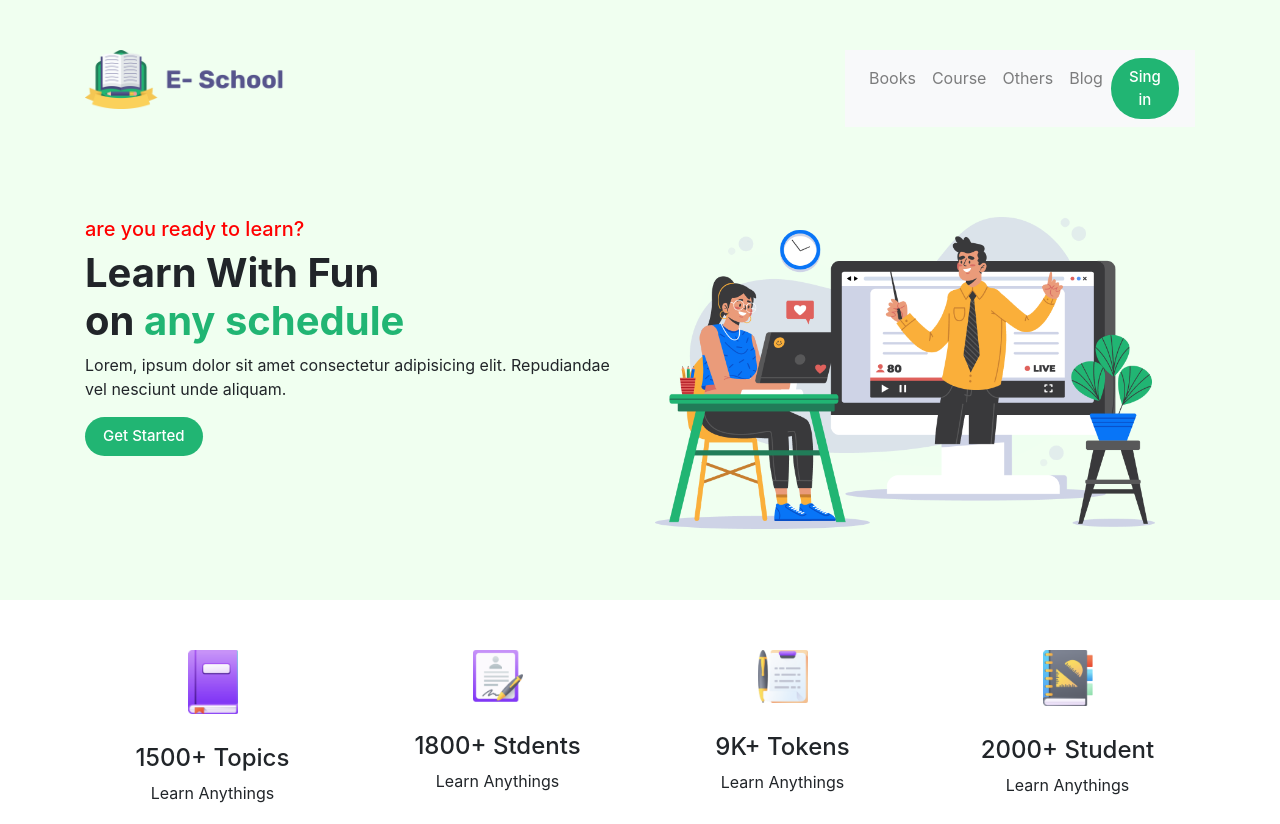
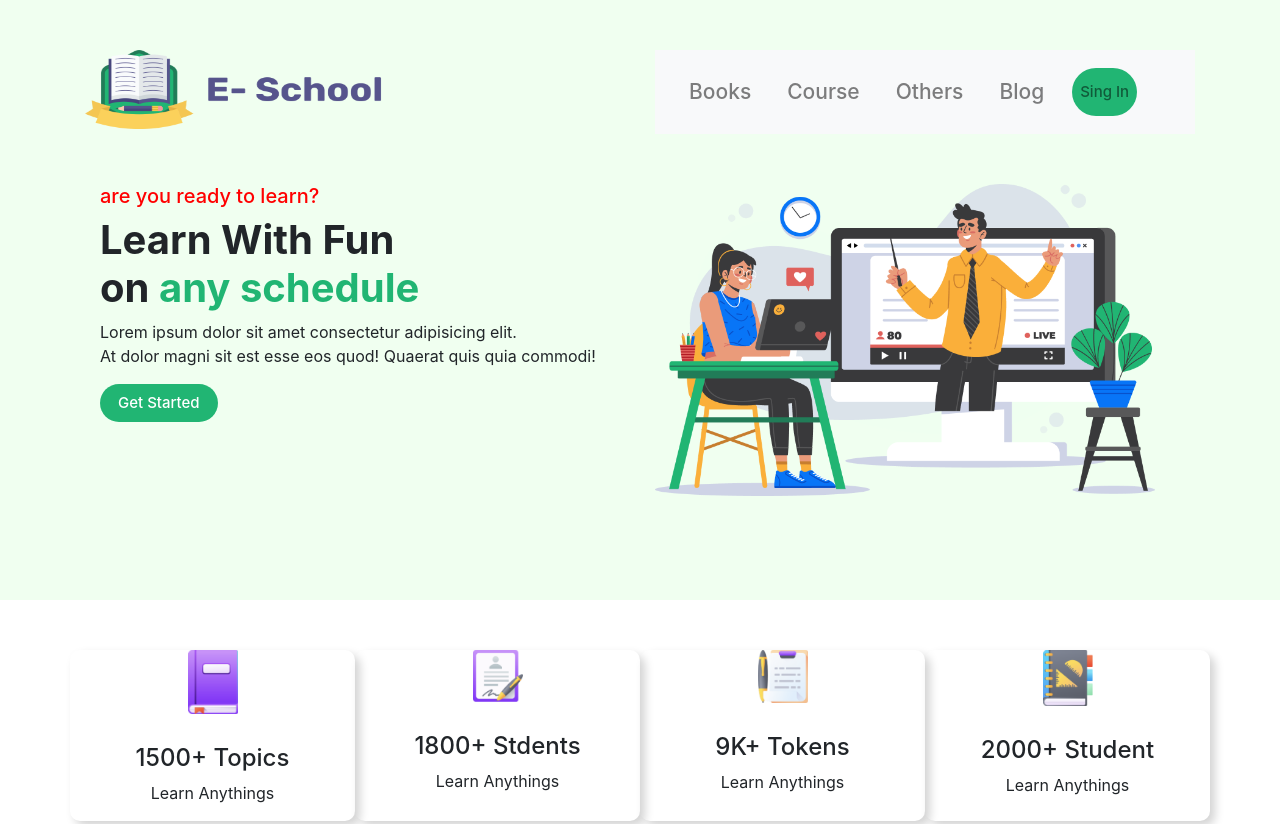
Before and after one commit to morshedulmunna/E-School-Online, a plain HTML site: page index.html in a window 1280 px wide. Shown: the top 824 px of the page. Drawn offline with nearby package versions, Linux system fonts and the light colour scheme.

Commit message:
card System Updated catagory Update

```diff
--- a/index.html
+++ b/index.html
@@ -13,10 +13,10 @@
     <!--THis is Logo And NavBar Part-->
 <div class="container nav-con">
     <div class="row">
-        <div class="col-md-8 Logo-image">
+        <div class="col-md-6 Logo-image">
             <img src="asset/Logo.png" alt="E school Logo">
         </div>
-    <div class="col-md-4">
+    <div class="col-md-6">
         <nav class="navbar navbar-expand-lg navbar-light bg-light ">
             <button class="navbar-toggler" type="button" data-toggle="collapse" data-target="#navbarNavAltMarkup" aria-controls="navbarNavAltMarkup" aria-expanded="false" aria-label="Toggle navigation">
             <span class="navbar-toggler-icon"></span>
@@ -27,21 +27,20 @@
                 <a class="nav-item nav-link" href="#">Course</a>
                 <a class="nav-item nav-link" href="#">Others</a>
                 <a class="nav-item nav-link" href="#">Blog</a>
-                <button class="link-button">Sing in</button>
+                <button class="link-button nav-link">Sing In</button>
             </div>
             </div>
         </nav>
     </div>
-    </div>
 </div>
 
 <!--THis is Hadder Part-->
-<div class="container hadder">
+<div class="container">
     <div class="row">
         <div class="col-md-6 hadder-text-format">
             <h5 style="color: red;">are you ready to learn?</h5>
             <h1 style="font-weight: 700;">Learn With Fun <br> on <span style="color: #21B573;">any schedule</span> </h1>
-            <p>Lorem, ipsum dolor sit amet consectetur adipisicing elit. Repudiandae vel nesciunt unde aliquam.</p>
+            <p>Lorem ipsum dolor sit amet consectetur adipisicing elit. <br> At dolor magni sit est esse eos quod! Quaerat quis quia commodi!</p>
             <button class="link-button">Get Started</button>
         </div>
         <div class="col-md-6 hadder-image">
--- a/style.css
+++ b/style.css
@@ -14,8 +14,8 @@ section{
 }
 
 .Logo-image img {
-    width: 200px;
-    height: 59px;
+    width: 300px;
+    height: 79px;
 }
 /*========Hadder Part===================*/
 .hadder{
@@ -23,6 +23,11 @@ section{
 }
 .hadder-image img{
     width: 500px;
+}
+.nav-link {
+    font-weight: 500;
+    margin: 10px;
+    font-size: 21px;
 }
 
 .link-button {
@@ -41,6 +46,11 @@ section{
     background: #11C675;
     text-decoration: none;
     color: black;
+  }
+  .box-shaddow{
+    border: none;
+    border-radius: 10px;
+    box-shadow: 5px 5px 10px lightgray;
   }
 /*=======Icon and Catagory===============*/
   .icon-customize img{
```
